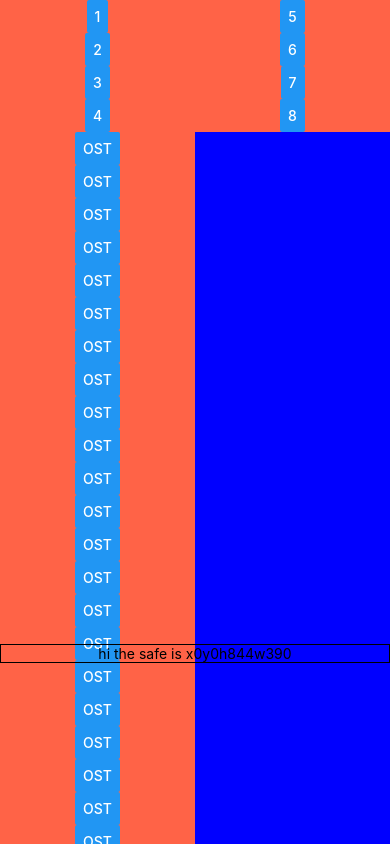
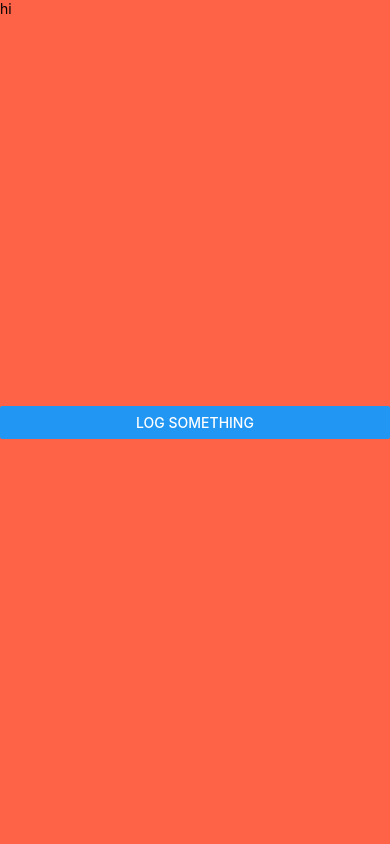
Before and after one commit to JeppeGivskud/Projekt-8---PDP2020, a React Native app in the folder App interface/HabitPageExample/: screen / in a window 390 px wide. Shown: the top 844 px of the page. Built offline with nearby package versions, Linux system fonts and the light colour scheme.

Commit message:
Har delt tingene lidt

```diff
--- a/App interface/HabitPageExample/App.js
+++ b/App interface/HabitPageExample/App.js
@@ -1,40 +1,48 @@
-import { StyleSheet, View } from "react-native";
-
+import { Button, SafeAreaView, StyleSheet, View, Text } from "react-native";
+import { useState } from "react";
 import HabitPage from "./components/HabitPage";
+import LogButton from "./components/LogButton";
+import BottomBar from "./components/BottomBar";
 
 export default function App() {
+  const [safeAreaDimensions, setSafeAreaDimensions] = useState({
+    x: 1,
+    y: 1,
+    width: 1,
+    height: 1,
+  });
+  const handleSafeAreaLayout = (event) => {
+    const { x, y, width, height } = event.nativeEvent.layout;
+    setSafeAreaDimensions({ x, y, width, height });
+    console.log("Height", height, "StartY", y);
+  };
+
   return (
-    <View
-      style={{
-        flex: 1,
-        backgroundColor: "pink",
-        alignContent: "space-around",
-      }}
-    >
-      <HabitPage></HabitPage>
+    <View style={{ flex: 1 }}>
+      <SafeAreaView
+        style={{ flex: 1 }}
+        onLayout={(event) => {
+          const { x, y, width, height } = event.nativeEvent.layout;
+          console.log("LAYOUT", height);
+        }}
+      >
+        <View
+          style={{ flex: 1, backgroundColor: "tomato" }}
+          onLayout={handleSafeAreaLayout}
+        >
+          <Text>hi</Text>
+        </View>
+      </SafeAreaView>
+
+      <BottomBar
+        safeAreaDimensions={safeAreaDimensions}
+        color={"blue"}
+        opacity={0.8}
+      ></BottomBar>
+      {/*This button can log whatever */}
+      <LogButton log={"hello world"}></LogButton>
     </View>
   );
 }
 
-const styles = StyleSheet.create({
-  container: {
-    flex: 1,
-    backgroundColor: "blue",
-    flexDirection: "row",
-    alignItems: "flex-start",
-    justifyContent: "center",
-  },
-  column: {
-    flex: 1,
-    flexDirection: "column",
-    alignItems: "center",
-    justifyContent: "center",
-    backgroundColor: "tomato",
-  },
-  overlayBottom: {
-    position: "absolute",
-    width: "100%",
-    backgroundColor: "rgba(255,100,200,0.8)", // semi-transparent red
-    zIndex: 10, // ensure it's above other components
-  },
-});
+const styles = StyleSheet.create({});
--- /dev/null
+++ b/App interface/HabitPageExample/components/BottomBar.js
@@ -0,0 +1,17 @@
+import { View, Dimensions } from "react-native";
+
+export default function BottomBar({ safeAreaDimensions, color, opacity }) {
+  return (
+    <View
+      style={{
+        position: "absolute",
+        width: safeAreaDimensions.width,
+        height: safeAreaDimensions.height,
+        top: Dimensions.get("window").height - safeAreaDimensions.y,
+
+        backgroundColor: color,
+        opacity: opacity,
+      }}
+    ></View>
+  );
+}
--- a/App interface/HabitPageExample/components/HabitPage.js
+++ b/App interface/HabitPageExample/components/HabitPage.js
@@ -12,6 +12,7 @@ import {
 import { useState } from "react";
 //import Ellipsis from "./components/ellipsis";
 import TestButtons from "./TestButtons";
+import LogButton from "./LogButton";
 
 function HabitPage() {
   const [safeAreaDimensions, setSafeAreaDimensions] = useState({
--- /dev/null
+++ b/App interface/HabitPageExample/components/LogButton.js
@@ -0,0 +1,15 @@
+import { View, Button } from "react-native";
+export default function LogButton({ log }) {
+  return (
+    <View
+      style={{
+        position: "absolute",
+        justifyContent: "center",
+        width: "100%",
+        height: "100%",
+      }}
+    >
+      <Button title={"Log something"} onPress={() => console.log(log)}></Button>
+    </View>
+  );
+}
```
